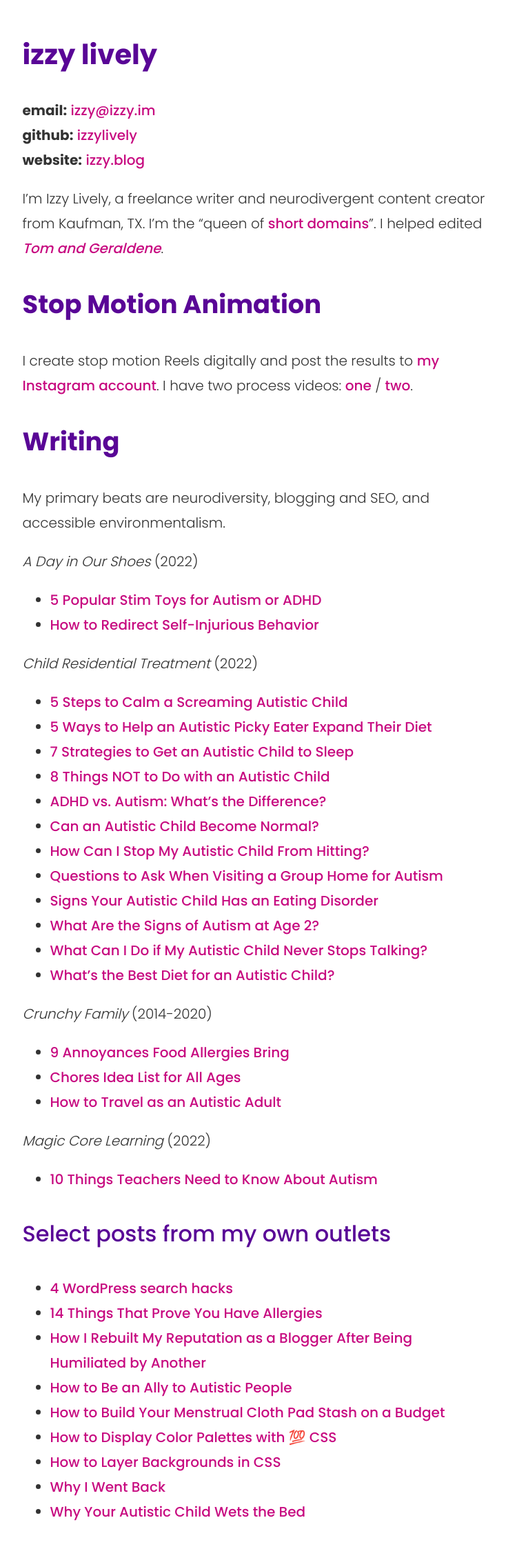
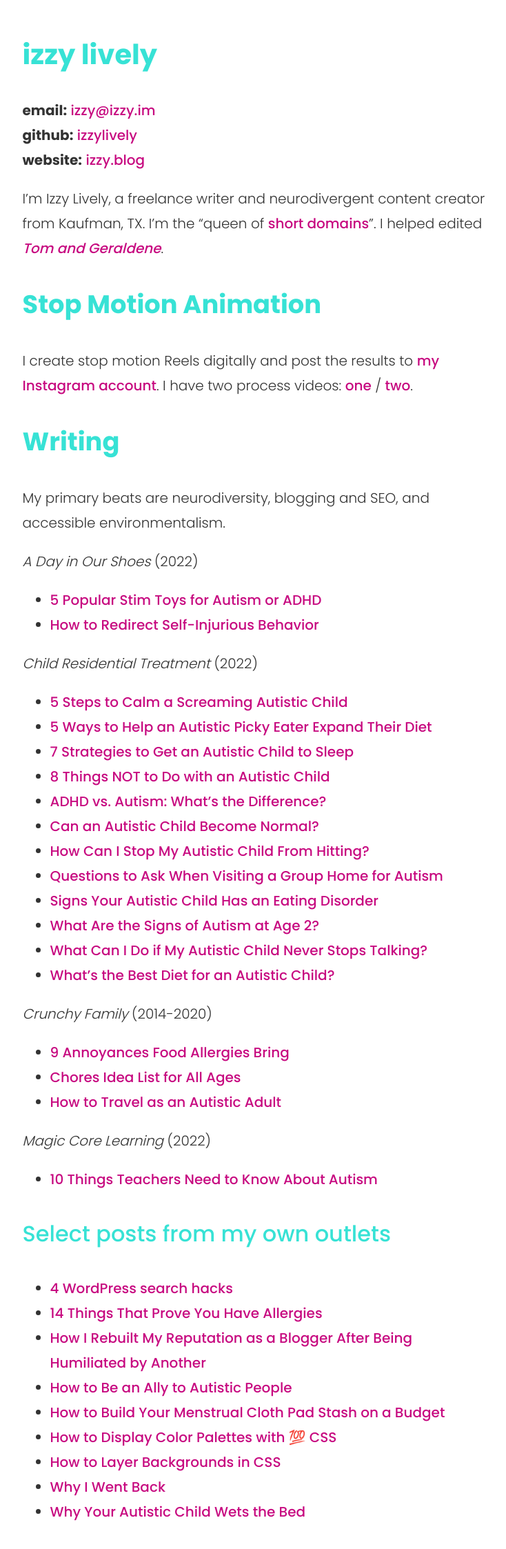
Before and after one commit to autisticjane/autisticjane.github.io, a Jekyll site: the page built from index.md, in a window 1280 px wide. Shown: the whole page at 69% size, without its empty margins (270-1004 px from the left). Built offline with Jekyll 4.4.1, drawn with Linux system fonts in a browser that asks for light colours.

Commit message:
Update style.css

```diff
--- a/css/style.css
+++ b/css/style.css
@@ -21,12 +21,7 @@
 	--font-family:'Poppins', sans-serif;
 	--font-highlight-color: #FBCB0A; /* <mark> text */
 	--font-line-height:1.8;
-	--link-color: #C70A80;
-	--link-color-focus:#e94582;
-	--link-color-hover: #efeff9;
-	--link-background-color-hover: #8392ff;
-	--link-border-color-focus: #f9dce7;
-	--color-heading: #590696
+	--color-heading: #37E2D5
 }
 
 *{
```
